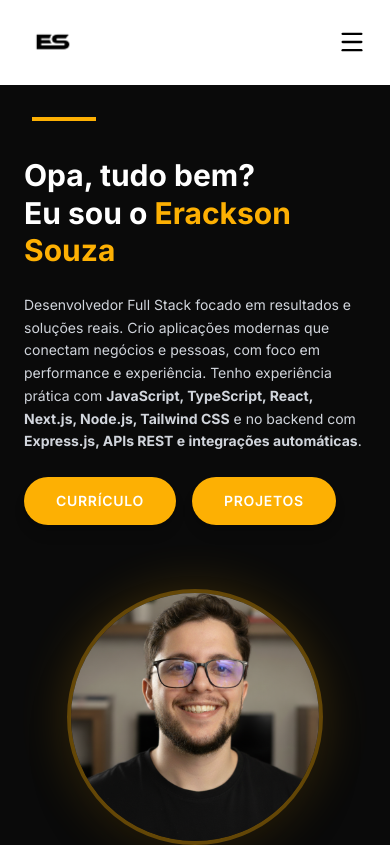
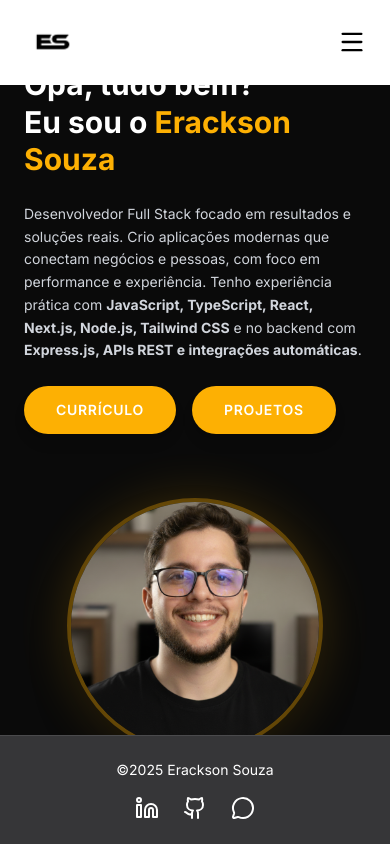
Before and after one commit to eracksonsouza/new-portfolio, a Next.js app: page / in a window 390 px wide. Shown: the top 845 px of the page. Built offline with nearby package versions, Linux system fonts and the light colour scheme.

Commit message:
style: update layout for SiteLayout and Home components to improve responsiveness and overflow handling

```diff
--- a/src/app/(site)/layout.tsx
+++ b/src/app/(site)/layout.tsx
@@ -7,9 +7,9 @@ export default function SiteLayout({
   children: React.ReactNode;
 }) {
   return (
-    <div className="flex flex-col min-h-screen">
+    <div className="flex flex-col h-screen overflow-hidden">
       <Header />
-      <main className="flex-1">{children}</main>
+      <main className="h-[80vh] overflow-y-auto">{children}</main>
       <Footer />
     </div>
   );
--- a/src/app/(site)/page.tsx
+++ b/src/app/(site)/page.tsx
@@ -2,7 +2,7 @@ import HeroSection from "@/components/hero-section";
 
 const Home = () => {
   return (
-    <div className="relative flex items-center justify-center">
+    <div className="h-full flex items-center justify-center">
       <HeroSection />
     </div>
   );
```
